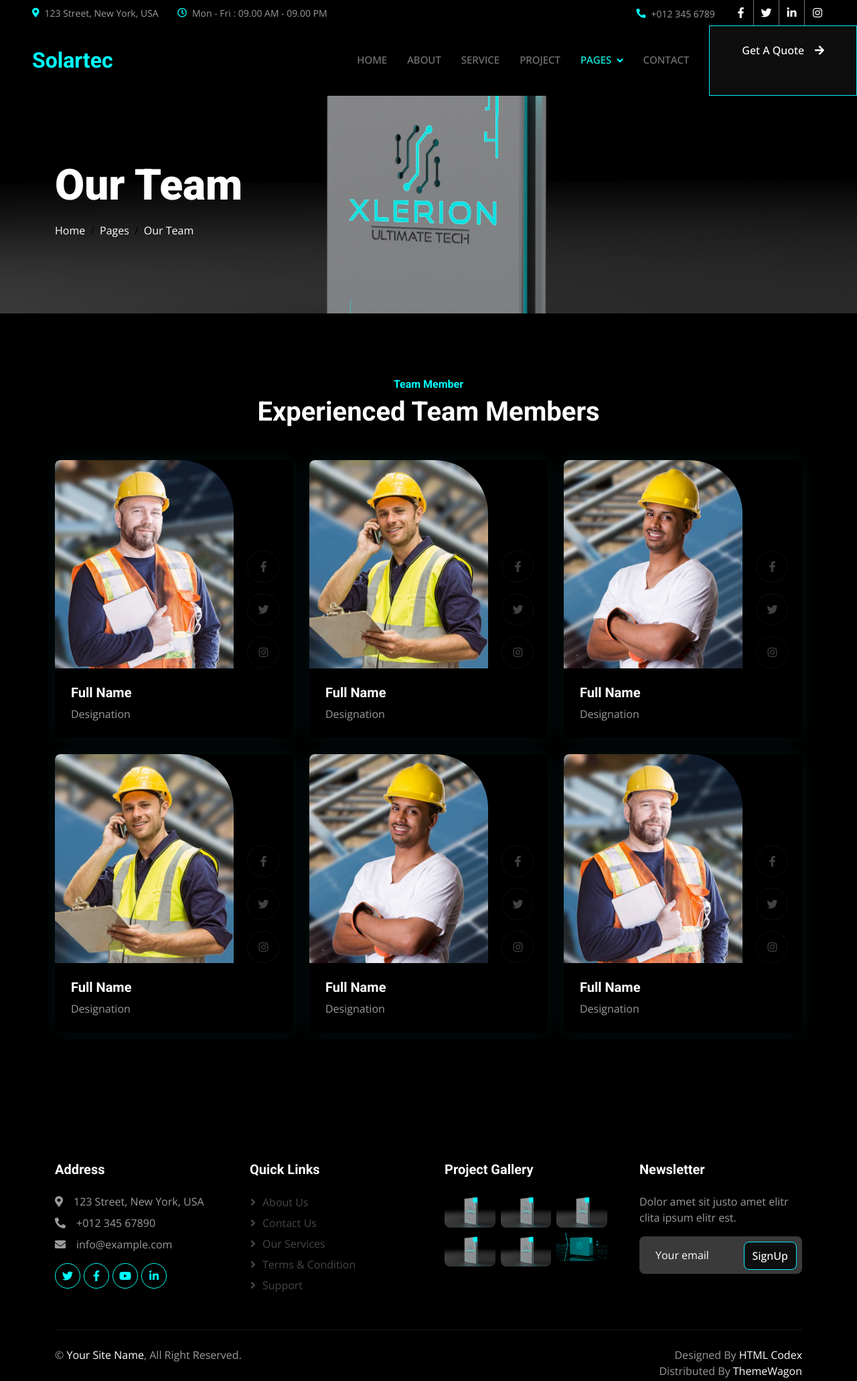
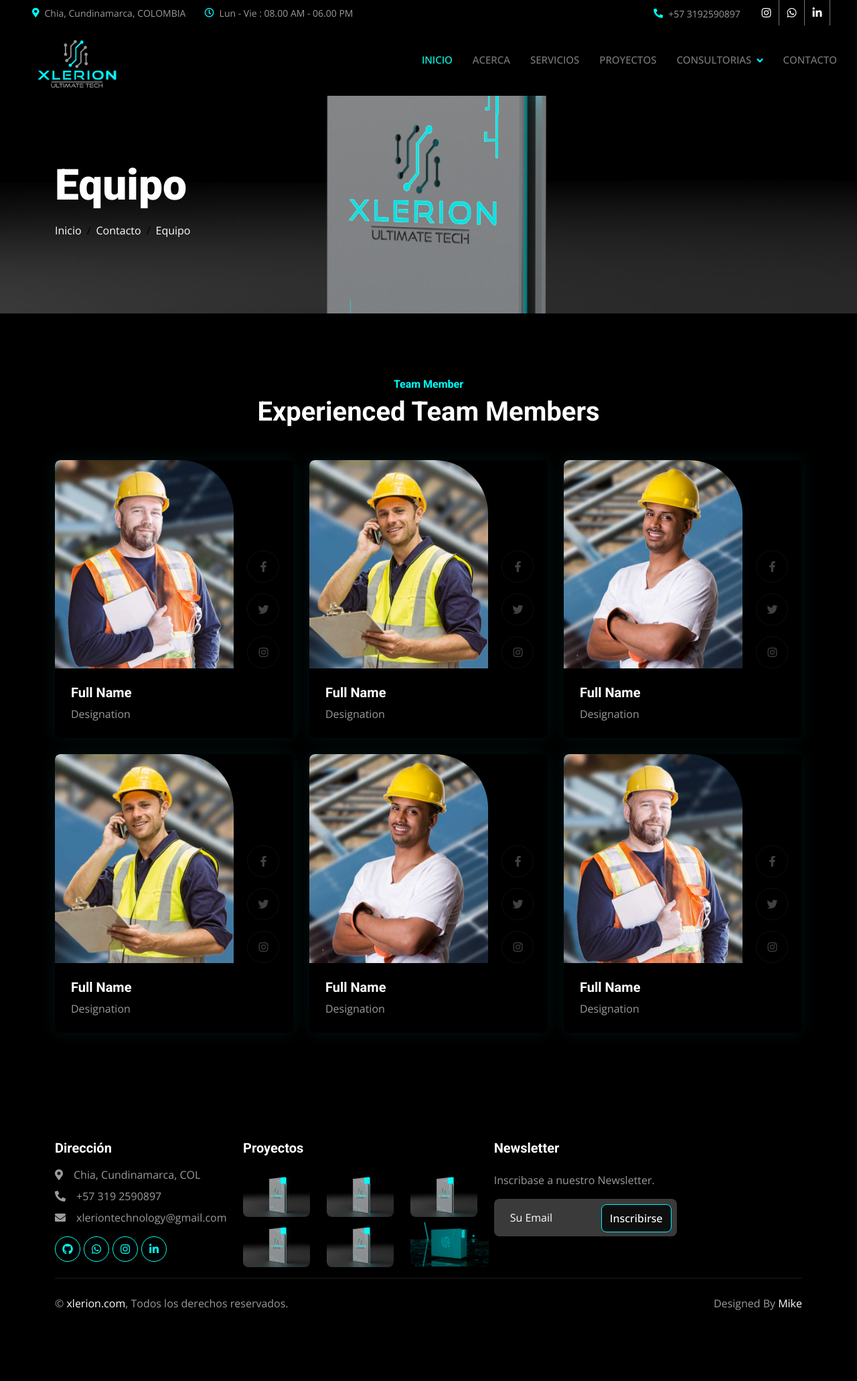
Before and after one commit to xlerionultimate/Web, a website: page equipo.html in a window 1280 px wide. Shown: the whole page at 67% size. After the commit the page ends 1983 px from the top, so only its background shows below. Drawn offline with nearby package versions, Linux system fonts and the light colour scheme.

Commit message:
Subida de Paginas - Martes 25 de Abril de 2023

```diff
--- a/team.html
+++ b/equipo.html
@@ -41,30 +41,28 @@
     </div>
     <!-- Spinner End -->
 
-
-    <!-- Topbar Start -->
-    <div class="container-fluid bg-dark p-0">
+     <!-- Topbar Start -->
+     <div class="container-fluid bg-dark p-0">
         <div class="row gx-0 d-none d-lg-flex">
             <div class="col-lg-7 px-5 text-start">
                 <div class="h-100 d-inline-flex align-items-center me-4">
                     <small class="fa fa-map-marker-alt text-primary me-2"></small>
-                    <small>123 Street, New York, USA</small>
+                    <small>Chia, Cundinamarca, COLOMBIA</small>
                 </div>
                 <div class="h-100 d-inline-flex align-items-center">
                     <small class="far fa-clock text-primary me-2"></small>
-                    <small>Mon - Fri : 09.00 AM - 09.00 PM</small>
+                    <small>Lun - Vie : 08.00 AM - 06.00 PM</small>
                 </div>
             </div>
             <div class="col-lg-5 px-5 text-end">
                 <div class="h-100 d-inline-flex align-items-center me-4">
-                    <small class="fa fa-phone-alt text-primary me-2"></small>
-                    <small>+012 345 6789</small>
+                    <small class="fa fa-phone-alt text-primary me-2" ></small>
+                    <small>+57 3192590897</small>
                 </div>
                 <div class="h-100 d-inline-flex align-items-center mx-n2">
-                    <a class="btn btn-square btn-link rounded-0 border-0 border-end border-secondary" href=""><i class="fab fa-facebook-f"></i></a>
-                    <a class="btn btn-square btn-link rounded-0 border-0 border-end border-secondary" href=""><i class="fab fa-twitter"></i></a>
+                    <a class="btn btn-square btn-link rounded-0 border-0 border-end border-secondary" href="https://www.instagram.com/xlerion.tech/"><i class="fab fa-instagram"></i></a>
+                    <a class="btn btn-square btn-link rounded-0 border-0 border-end border-secondary" href="https://wa.link/ttp9gj"><i class="fab fa-whatsapp"></i></a>
                     <a class="btn btn-square btn-link rounded-0 border-0 border-end border-secondary" href=""><i class="fab fa-linkedin-in"></i></a>
-                    <a class="btn btn-square btn-link rounded-0" href=""><i class="fab fa-instagram"></i></a>
                 </div>
             </div>
         </div>
@@ -72,32 +70,31 @@
     <!-- Topbar End -->
 
 
-    <!-- Navbar Start -->
+  <!-- Navbar Start -->
     <nav class="navbar navbar-expand-lg bg-white navbar-light sticky-top p-0">
         <a href="index.html" class="navbar-brand d-flex align-items-center border-end px-4 px-lg-5">
-            <h2 class="m-0 text-primary">Solartec</h2>
+            <img class="img-fluid" src="img/logo.png" alt="">
         </a>
         <button type="button" class="navbar-toggler me-4" data-bs-toggle="collapse" data-bs-target="#navbarCollapse">
             <span class="navbar-toggler-icon"></span>
         </button>
         <div class="collapse navbar-collapse" id="navbarCollapse">
             <div class="navbar-nav ms-auto p-4 p-lg-0">
-                <a href="index.html" class="nav-item nav-link">Home</a>
-                <a href="acerca.html" class="nav-item nav-link">About</a>
-                <a href="servicios.html" class="nav-item nav-link">Service</a>
-                <a href="proyectos.html" class="nav-item nav-link">Project</a>
+                <a href="index.html" class="nav-item nav-link active">Inicio</a>
+                <a href="acerca.html" class="nav-item nav-link">Acerca</a>
+                <a href="servicios.html" class="nav-item nav-link">Servicios</a>
+                <a href="proyectos.html" class="nav-item nav-link">Proyectos</a>
                 <div class="nav-item dropdown">
-                    <a href="#" class="nav-link dropdown-toggle active" data-bs-toggle="dropdown">Pages</a>
+                    <a href="#" class="nav-link dropdown-toggle" data-bs-toggle="dropdown">Consultorias</a>
                     <div class="dropdown-menu bg-light m-0">
-                        <a href="laboratorioia.html" class="dropdown-item">Feature</a>
-                        <a href="cotizar.html" class="dropdown-item">Free Quote</a>
-                        <a href="team.html" class="dropdown-item active">Our Team</a>
-                        <a href="404.html" class="dropdown-item">404 Page</a>
+                        <a href="laboratorioia.html" class="dropdown-item">Laboratorios IA</a>
+                        <a href="cotizar.html" class="dropdown-item">Cotización</a>
+                        <a href="equipo.html" class="dropdown-item">Equipo</a>
                     </div>
                 </div>
-                <a href="contacto.html" class="nav-item nav-link">Contact</a>
+                <a href="contacto.html" class="nav-item nav-link">Contacto</a>
             </div>
-            <a href="" class="btn btn-primary rounded-0 py-4 px-lg-5 d-none d-lg-block">Get A Quote<i class="fa fa-arrow-right ms-3"></i></a>
+      <!--     <a href="" class="btn btn-primary rounded-0 py-4 px-lg-5 d-none d-lg-block">Get A Quote<i class="fa fa-arrow-right ms-3"></i></a> -->
         </div>
     </nav>
     <!-- Navbar End -->
@@ -106,12 +103,12 @@
     <!-- Page Header Start -->
     <div class="container-fluid page-header py-5 mb-5">
         <div class="container py-5">
-            <h1 class="display-3 text-white mb-3 animated slideInDown">Our Team</h1>
+            <h1 class="display-3 text-white mb-3 animated slideInDown">Equipo</h1>
             <nav aria-label="breadcrumb animated slideInDown">
                 <ol class="breadcrumb">
-                    <li class="breadcrumb-item"><a class="text-white" href="#">Home</a></li>
-                    <li class="breadcrumb-item"><a class="text-white" href="#">Pages</a></li>
-                    <li class="breadcrumb-item text-white active" aria-current="page">Our Team</li>
+                    <li class="breadcrumb-item"><a class="text-white" href="index.html">Inicio</a></li>
+                    <li class="breadcrumb-item"><a class="text-white" href="contacto.html">Contacto</a></li>
+                    <li class="breadcrumb-item text-white active" aria-current="page">Equipo</li>
                 </ol>
             </nav>
         </div>
@@ -231,30 +228,23 @@
 
     <!-- Footer Start -->
     <div class="container-fluid bg-dark text-body footer mt-5 pt-5 wow fadeIn" data-wow-delay="0.1s">
-        <div class="container py-5">
-            <div class="row g-5">
-                <div class="col-lg-3 col-md-6">
-                    <h5 class="text-white mb-4">Address</h5>
-                    <p class="mb-2"><i class="fa fa-map-marker-alt me-3"></i>123 Street, New York, USA</p>
-                    <p class="mb-2"><i class="fa fa-phone-alt me-3"></i>+012 345 67890</p>
-                    <p class="mb-2"><i class="fa fa-envelope me-3"></i>info@example.com</p>
+        <div class="container py-3">
+            <div class="row g-2">
+                <div class="col-lg-3 col-md-2">
+                    <h5 class="text-white mb-3">Dirección</h5>
+                    <p class="mb-2"><i class="fa fa-map-marker-alt me-3"></i>Chia, Cundinamarca, COL</p>
+                    <p class="mb-2"><i class="fa fa-phone-alt me-3"></i>+57 319 2590897</p>
+                    <p class="mb-2"><i class="fa fa-envelope me-3"></i>xleriontechnology@gmail.com</p>
                     <div class="d-flex pt-2">
-                        <a class="btn btn-square btn-outline-light btn-social" href=""><i class="fab fa-twitter"></i></a>
-                        <a class="btn btn-square btn-outline-light btn-social" href=""><i class="fab fa-facebook-f"></i></a>
-                        <a class="btn btn-square btn-outline-light btn-social" href=""><i class="fab fa-youtube"></i></a>
-                        <a class="btn btn-square btn-outline-light btn-social" href=""><i class="fab fa-linkedin-in"></i></a>
+                        <a class="btn btn-square btn-outline-light btn-social" href="https://github.com/xlerionultimate"><i class="fab fa-github"></i></a>
+                        <a class="btn btn-square btn-outline-light btn-social" href="https://wa.link/ttp9gj"><i class="fab fa-whatsapp"></i></a>
+                        <a class="btn btn-square btn-outline-light btn-social" href="https://www.instagram.com/xlerion.tech/"><i class="fab fa-instagram"></i></a>
+                        <a class="btn btn-square btn-outline-light btn-social" href="https://www.linkedin.com/in/mikerodriguez84/"><i class="fab fa-linkedin-in"></i></a>
                     </div>
                 </div>
-                <div class="col-lg-3 col-md-6">
-                    <h5 class="text-white mb-4">Quick Links</h5>
-                    <a class="btn btn-link" href="">About Us</a>
-                    <a class="btn btn-link" href="">Contact Us</a>
-                    <a class="btn btn-link" href="">Our Services</a>
-                    <a class="btn btn-link" href="">Terms & Condition</a>
-                    <a class="btn btn-link" href="">Support</a>
-                </div>
-                <div class="col-lg-3 col-md-6">
-                    <h5 class="text-white mb-4">Project Gallery</h5>
+
+                <div class="col-lg-4 col-md-3">
+                    <h5 class="text-white mb-4">Proyectos </h5>
                     <div class="row g-2">
                         <div class="col-4">
                             <img class="img-fluid rounded" src="img/gallery-1.jpg" alt="">
@@ -278,10 +268,10 @@
                 </div>
                 <div class="col-lg-3 col-md-6">
                     <h5 class="text-white mb-4">Newsletter</h5>
-                    <p>Dolor amet sit justo amet elitr clita ipsum elitr est.</p>
+                    <p>Inscribase a nuestro Newsletter.</p>
                     <div class="position-relative mx-auto" style="max-width: 400px;">
-                        <input class="form-control border-0 w-100 py-3 ps-4 pe-5" type="text" placeholder="Your email">
-                        <button type="button" class="btn btn-primary py-2 position-absolute top-0 end-0 mt-2 me-2">SignUp</button>
+                        <input class="form-control border-0 w-100 py-3 ps-4 pe-5" type="text" placeholder="Su Email">
+                        <button type="button" class="btn btn-primary py-2 position-absolute top-0 end-0 mt-2 me-2">Inscribirse</button>
                     </div>
                 </div>
             </div>
@@ -290,12 +280,11 @@
             <div class="copyright">
                 <div class="row">
                     <div class="col-md-6 text-center text-md-start mb-3 mb-md-0">
-                        &copy; <a href="#">Your Site Name</a>, All Right Reserved.
+                        &copy; <a href="#">xlerion.com</a>, Todos los derechos reservados.
                     </div>
                     <div class="col-md-6 text-center text-md-end">
                         <!--/*** This template is free as long as you keep the footer author’s credit link/attribution link/backlink. If you'd like to use the template without the footer author’s credit link/attribution link/backlink, you can purchase the Credit Removal License from "https://htmlcodex.com/credit-removal". Thank you for your support. ***/-->
-                        Designed By <a href="https://htmlcodex.com">HTML Codex</a>
-                        <br>Distributed By <a href="https://themewagon.com" target="_blank">ThemeWagon</a>
+                        Designed By <a href="https://www.linkedin.com/in/mikerodriguez84/">Mike</a>
                     </div>
                 </div>
             </div>
```
Also changed, not shown: servicios.html (+1 -1 lines), testimonial.html (+50 -7 lines).
